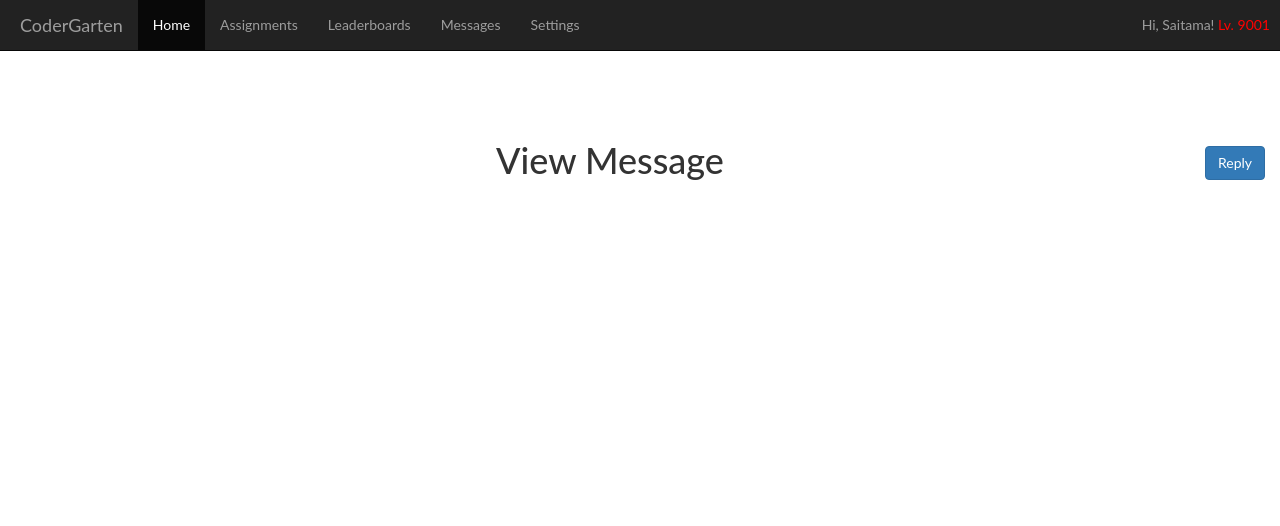
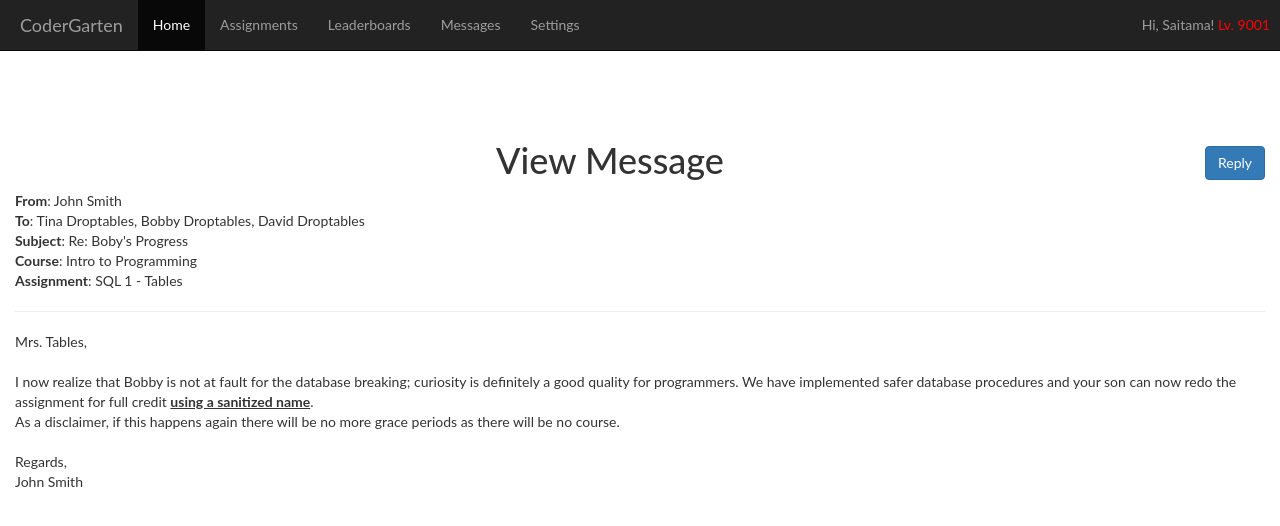
Before and after one commit to amc8391/CoderGarten, a Flask app: page /message/view in a window 1280 px wide. Shown: the top 526 px of the page. Run offline with Flask 2, Linux system fonts and the light colour scheme; some libraries are stand-ins or nearby versions; some web fonts are replaced.

Commit message:
Update view-message content

```diff
--- a/app/static/css/main.css
+++ b/app/static/css/main.css
@@ -24,6 +24,7 @@ h1 {
 
 #content {
     margin-top: 51px;
+    margin-bottom: 51px;
 }
 
 .full {
--- a/app/templates/view-message.html
+++ b/app/templates/view-message.html
@@ -9,5 +9,20 @@ View Message | CoderGarten
     <button class="btn btn-primary">Reply</button>
 </div>
 <h1>View Message</h1>
-<div class="message-content"></div>
+<div class="message-content">
+    <b>From</b>: John Smith<br>
+    <b>To</b>: Tina Droptables, Bobby Droptables, David Droptables<br>
+    <b>Subject</b>: Re: Boby's Progress<br>
+    <b>Course</b>: Intro to Programming<br>
+    <b>Assignment</b>: SQL 1 - Tables<br>
+    <hr>
+    <p>
+        Mrs. Tables,<br>
+        <br>
+        I now realize that Bobby is not at fault for the database breaking; curiosity is definitely a good quality for programmers. We have implemented safer database procedures and your son can now redo the assignment for full credit <u><b>using a sanitized name</b></u>.<br>
+        As a disclaimer, if this happens again there will be no more grace periods as there will be no course.<br><br>
+        Regards,<br>
+        John Smith
+    </p>
+</div>
 {% endblock %}
```
